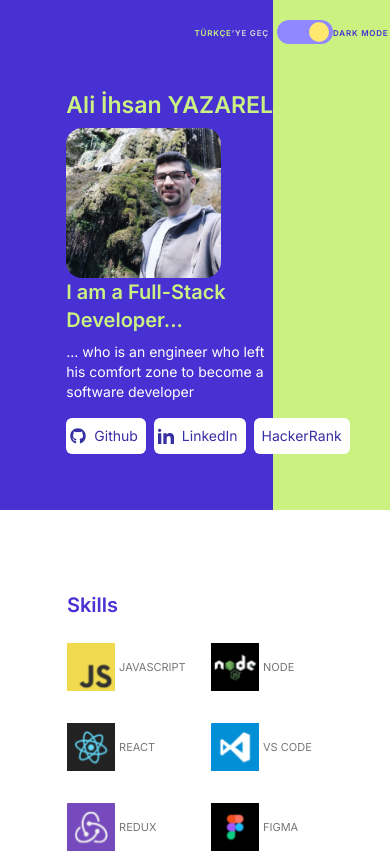
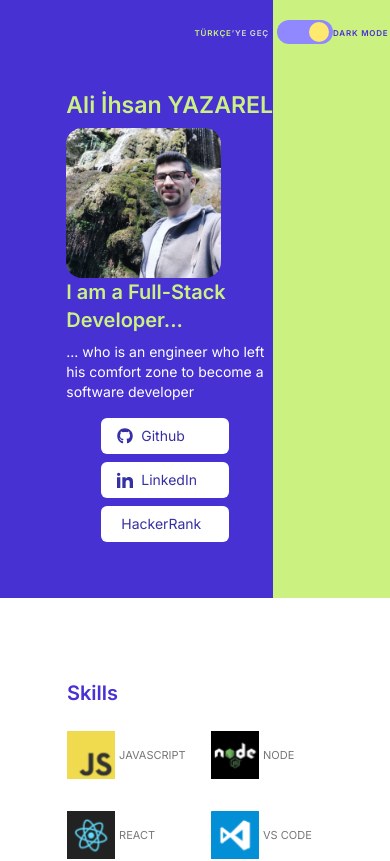
Before and after one commit to ihsanyazarel/my-portfolio, a React (Create React App) app: page / in a window 390 px wide. Shown: the top 861 px of the page. Built offline with nearby package versions, Linux system fonts and the light colour scheme.

Commit message:
buttons styling updated

```diff
--- a/src/components/Hero.js
+++ b/src/components/Hero.js
@@ -52,7 +52,7 @@ function Hero() {
               <p className="text-[#FFFFFF]  2xl:text-2xl xl:text-[22px] lg:text-xl md:text-lg sm:text-base max-[640px]:text-sm">
                 {textData.heroParagparh}
               </p>
-              <div className="flex ">
+              <div className="flex 2xl:flex-row xl:flex-row lg:flex-row md:flex-row sm:flex-row max-[640px]:flex-col items-center">
                 <a
                   href="https://github.com/ihsanyazarel"
                   className="no-underline"
@@ -64,7 +64,8 @@ function Hero() {
                         ? "text-[#3730A3] bg-[#FFFFFF]"
                         : "text-[#FFFFFF] bg-[#252128]"
                     } hover:bg-[#CBF281] focus:ring-4 focus:outline-none focus:ring-[#CBF281] font-medium rounded-md text-sm
-                  2xl:px-3 2xl:py-3 xl:px-3 xl:py-3 lg:px-3 lg:py-3 md:px-3 md:py-3 sm:px-3 sm:py-3 max-[640px]:px-2 max-[640px]:py-2
+                  2xl:px-3 2xl:py-3 xl:px-3 xl:py-3 lg:px-3 lg:py-3 md:px-3 md:py-3 sm:px-3 sm:py-3 max-[640px]:px-5 max-[640px]:py-2
+                  2xl:w-auto xl:w-auto lg:w-auto md:w-auto sm:w-auto max-[640px]:w-32
                   text-center inline-flex items-center dark:focus:ring-[#CBF281] dark:hover:bg-[#CBF281] mr-2 mb-2`}
                   >
                     <svg
@@ -96,7 +97,8 @@ function Hero() {
                         ? "text-[#3730A3] bg-[#FFFFFF]"
                         : "text-[#FFFFFF] bg-[#252128]"
                     } hover:bg-[#CBF281] focus:ring-4 focus:outline-none focus:ring-[#CBF281] font-medium rounded-md text-sm
-                  2xl:px-3 2xl:py-3 xl:px-3 xl:py-3 lg:px-3 lg:py-3 md:px-3 md:py-3 sm:px-3 sm:py-3 max-[640px]:px-2 max-[640px]:py-2
+                  2xl:px-3 2xl:py-3 xl:px-3 xl:py-3 lg:px-3 lg:py-3 md:px-3 md:py-3 sm:px-3 sm:py-3 max-[640px]:px-5 max-[640px]:py-2
+                  2xl:w-auto xl:w-auto lg:w-auto md:w-auto sm:w-auto max-[640px]:w-32
                   text-center inline-flex items-center dark:focus:ring-[#CBF281] dark:hover:bg-[#CBF281] mr-2 mb-2`}
                   >
                     <svg
@@ -121,7 +123,8 @@ function Hero() {
                         ? "text-[#3730A3] bg-[#FFFFFF]"
                         : "text-[#FFFFFF] bg-[#252128]"
                     } hover:bg-[#CBF281] focus:ring-4 focus:outline-none focus:ring-[#CBF281] font-medium rounded-md text-sm
-                  2xl:px-3 2xl:py-3 xl:px-3 xl:py-3 lg:px-3 lg:py-3 md:px-3 md:py-3 sm:px-3 sm:py-3 max-[640px]:px-2 max-[640px]:py-2
+                  2xl:px-3 2xl:py-3 xl:px-3 xl:py-3 lg:px-3 lg:py-3 md:px-3 md:py-3 sm:px-3 sm:py-3 max-[640px]:px-5 max-[640px]:py-2
+                  2xl:w-auto xl:w-auto lg:w-auto md:w-auto sm:w-auto max-[640px]:w-32
                   text-center inline-flex items-center dark:focus:ring-[#CBF281] dark:hover:bg-[#CBF281] mr-2 mb-2`}
                   >
                     HackerRank
```
